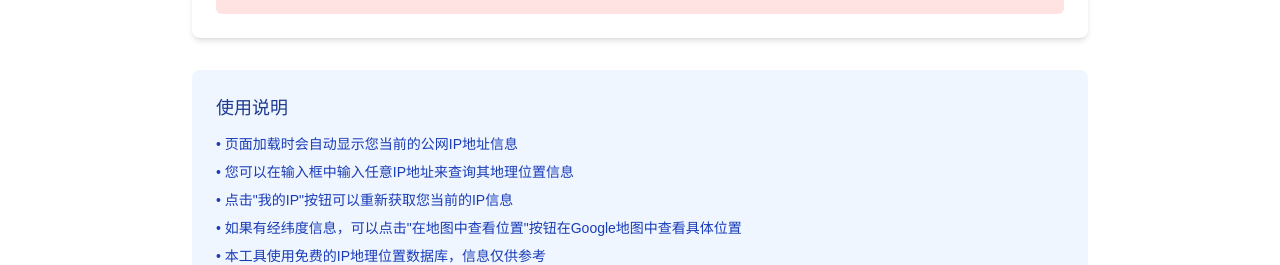
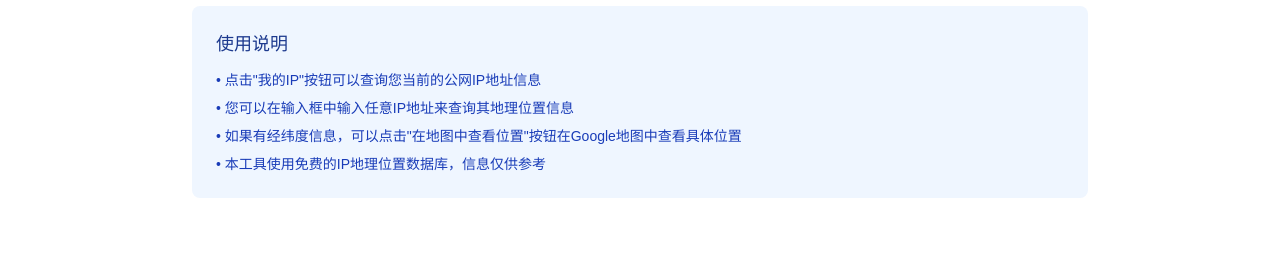
Before and after one commit to xiaoyongtx/myweb, a Next.js app: page /tools/ip-lookup in a window 1280 px wide. Shown: the part 428-693 px from the top of the page. Built offline with nearby package versions, Linux system fonts and the light colour scheme; no server answers.

Commit message:
修改IP查询工具：移除页面加载时的自动查询，改为用户手动触发

```diff
--- a/src/app/tools/ip-lookup/page.tsx
+++ b/src/app/tools/ip-lookup/page.tsx
@@ -101,10 +101,10 @@ export default function IPLookup() {
     }
   };
 
-  // 页面加载时自动获取用户IP
-  useEffect(() => {
-    fetchIPInfo();
-  }, []);
+  // 移除自动查询，等待用户操作
+  // useEffect(() => {
+  //   fetchIPInfo();
+  // }, []);
 
   // 查询自定义IP
   const handleCustomLookup = () => {
@@ -308,9 +308,8 @@ export default function IPLookup() {
             使用说明
           </h3>
           <ul className="text-sm text-blue-800 dark:text-blue-200 space-y-2">
-            <li>• 页面加载时会自动显示您当前的公网IP地址信息</li>
+            <li>• 点击&quot;我的IP&quot;按钮可以查询您当前的公网IP地址信息</li>
             <li>• 您可以在输入框中输入任意IP地址来查询其地理位置信息</li>
-            <li>• 点击&quot;我的IP&quot;按钮可以重新获取您当前的IP信息</li>
             <li>• 如果有经纬度信息，可以点击&quot;在地图中查看位置&quot;按钮在Google地图中查看具体位置</li>
             <li>• 本工具使用免费的IP地理位置数据库，信息仅供参考</li>
           </ul>
```
